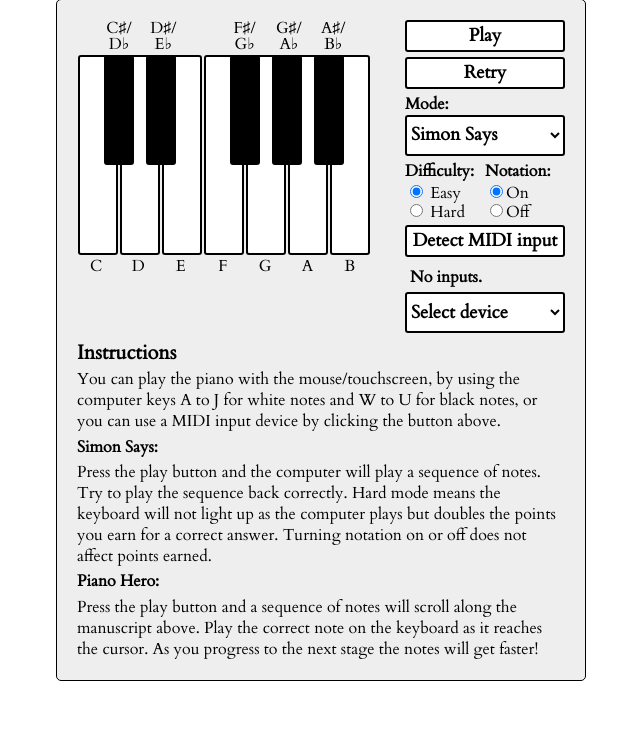
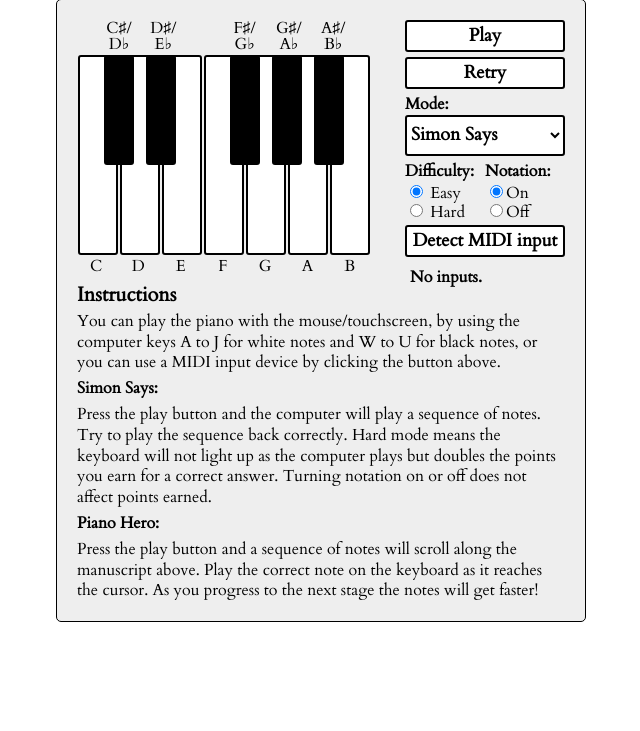
Before and after one commit to eadpearce/project-1-webmidi, a PHP site: page / in a window 1280 px wide. Shown: the part 271-1002 px from the top of the page, without its empty margins (319-959 px from the left). After the commit the page ends 893 px from the top, so only its background shows below. Run offline with PHP 8.4, Linux system fonts and the light colour scheme; some libraries are stand-ins or nearby versions.

Commit message:
Fixed controls so midi device dropdown only displays after clicking 'detect midi input'

```diff
--- a/css/style.css
+++ b/css/style.css
@@ -23,6 +23,9 @@ h2, h3 {
 }
 h3 {
   font-size: 16px;
+}
+.none {
+  display: none;
 }
 .inputs {
   margin: 5px;
--- a/index.html
+++ b/index.html
@@ -94,7 +94,7 @@
           </div>
           <button type="button" class="options midi-start">Detect MIDI input</button>
           <label for="input-select" class="inputs midi-inputs-length">No inputs.</label><br>
-          <select id="input-select" class="options midi-inputs">
+          <select id="input-select" class="options none midi-inputs">
             <option value="0">Select device</option>
           </select>
         </form>
--- a/js/app.js
+++ b/js/app.js
@@ -116,6 +116,7 @@ game.midiStart = function() {
 
   $('.midi-inputs-length').text(`${devices.length} input device(s) found!`);
   const $midiInputs = $('.midi-inputs');
+  $midiInputs.removeClass('none');
   $midiInputs.empty().html('<option value="0">Select device</option>');
 
   $midiInputs.off();
```
